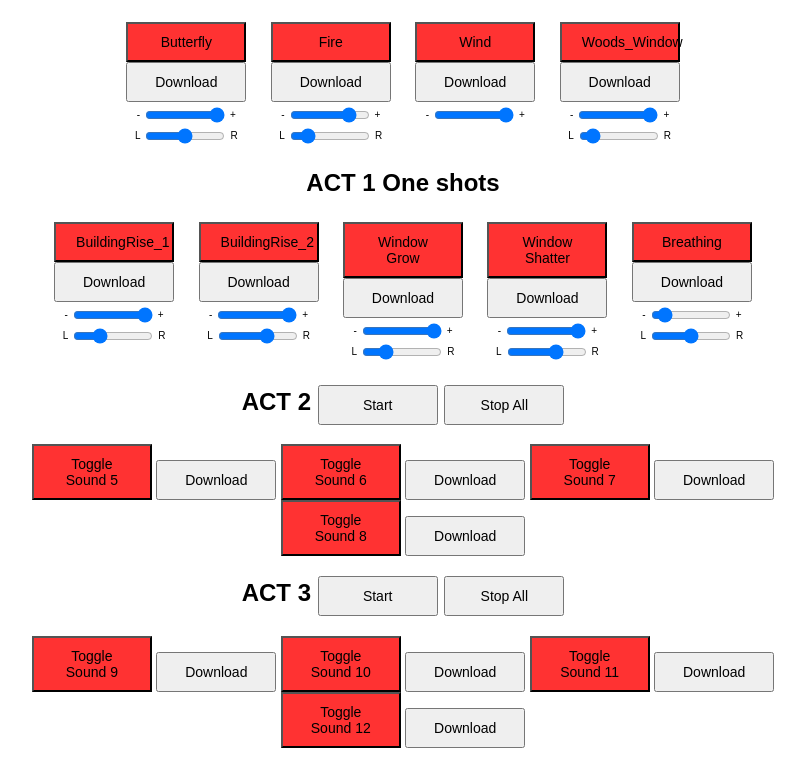
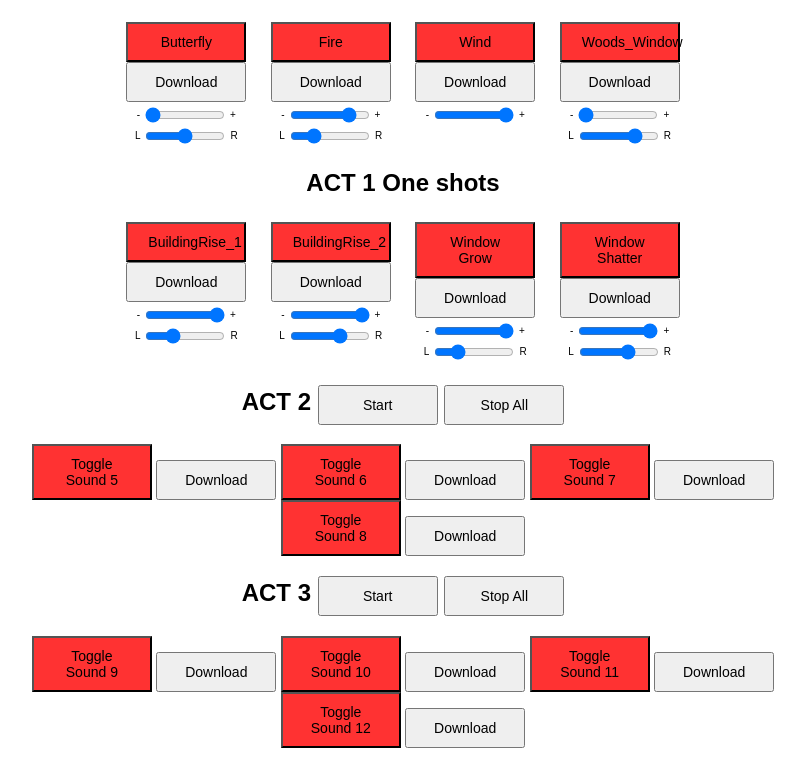
Before and after one commit to AnHof/TME, a plain HTML site: page index.html in a window 1280 px wide. Both pictures are taken after a click on the button "Start". Shown: the part 151-927 px from the top of the page, without its empty margins (237-1042 px from the left). Drawn offline with Linux system fonts and the light colour scheme.

Commit message:
Uppdaterad kod
Initiala volymvärden ändrade för att spela upp korrekta ljud.

```diff
--- a/index.html
+++ b/index.html
@@ -67,7 +67,7 @@ span {
                 <button onclick="downloadSound('Audio/Act_1/TME_Act1 Edit 1 Export 1 Butterf_NoMagic.wav')">Download</button>
                 <div class="volume-control">
                     <span>-</span>
-                    <input type="range" min="0" max="1" step="0.01" value="1"
+                    <input type="range" min="0" max="1" step="0.01" value="0"
                            class="volume-slider" data-row="row1" data-sound="Act1_Butterfly_NoMagic" data-type="volume"
                            oninput="updateVolume('row1', 'Act1_Butterfly_NoMagic', this.value)">
                     <span>+</span>
@@ -93,7 +93,7 @@ span {
                 </div>
                 <div class="pan-control">
                     <span>L</span>
-                    <input type="range" min="-1" max="1" step="0.01" value="-0.7"
+                    <input type="range" min="-1" max="1" step="0.01" value="-0.5"
                     class="pan-slider" data-row="row1" data-sound="Act1_Fire" data-type="pan"
                     oninput="updatePan('row1', 'Act1_Fire', this.value)">
                     <span>R</span>
@@ -118,14 +118,14 @@ span {
                 <button onclick="downloadSound('Audio/Act_1/TME_Act1 Edit 1 Export 1 SkogensLjud.wav')">Download</button>
                 <div class="volume-control">
                     <span>-</span>
-                    <input type="range" min="0" max="1" step="0.01" value="1"
+                    <input type="range" min="0" max="1" step="0.01" value="0"
                            class="volume-slider" data-row="row1" data-sound="Act1_Window_Forest" data-type="volume"
                            oninput="updateVolume('row1', 'Act1_Window_Forest', this.value)">
                     <span>+</span>
                 </div>
                 <div class="pan-control">
                     <span>L</span>
-                    <input type="range" min="-1" max="1" step="0.01" value="-0.8"
+                    <input type="range" min="-1" max="1" step="0.01" value="0.5"
                     class="pan-slider" data-row="row1" data-sound="Act1_Window_Forest" data-type="pan"
                     oninput="updatePan('row1', 'Act1_Window_Forest', this.value)">
                     <span>R</span>
@@ -206,24 +206,6 @@ span {
                     <span>R</span>
                 </div>
             </div>
-            <div class="sound-container">
-                <button onclick="toggleSound('row1_fx', 'sound_fx_5')">Breathing</button>
-                <button onclick="downloadSound('Audio/FX/TME_Act1 Edit 1 Export 1 EFFECT_Breathing Render 1.mp3')">Download</button>
-                <div class="volume-control">
-                    <span>-</span>
-                    <input type="range" min="0" max="1" step="0.01" value="0.1"
-                           class="volume-slider" data-row="row1_fx" data-sound="sound_fx_5" data-type="volume"
-                           oninput="updateVolume('row1_fx', 'sound_fx_5', this.value)">
-                    <span>+</span>
-                </div>
-                <div class="pan-control">
-                    <span>L</span>
-                    <input type="range" min="-1" max="1" step="0.01" value="0"
-                           class="pan-slider" data-row="row1_fx" data-sound="sound_fx_5" data-type="pan"
-                           oninput="updatePan('row1_fx', 'sound_fx_5', this.value)">
-                    <span>R</span>
-                </div>
-            </div>
         </div>
         <div>
             <h2>ACT 2
--- a/script.js
+++ b/script.js
@@ -8,8 +8,8 @@ const soundRows = {
     row1_fx: {
         Act1_Building_Rise1: { audio: new Audio("Audio/FX/TME_Act1 Edit 1 Export 1 BuildingRise_1.wav"), gainNode: null, busy: false },
         Act1_Building_Rise2: { audio: new Audio("Audio/FX/TME_Act1 Edit 1 Export 1 BuildingRise_2.wav"), gainNode: null, busy: false },
-        Act1_Window_Grow: { audio: new Audio("Audio/TME_Act1 Edit 1 Export 1 WindowGrow.wav"), gainNode: null, busy: false },
-        Act1_Window_Shatter: { audio: new Audio("Audio/TME_Act1 Edit 1 Export 1 WindowShatter.wav"), gainNode: null, busy: false },
+        Act1_Window_Grow: { audio: new Audio("Audio/FX/TME_Act1 Edit 1 Export 1 WindowGrow.wav"), gainNode: null, busy: false },
+        Act1_Window_Shatter: { audio: new Audio("Audio/FX/TME_Act1 Edit 1 Export 1 WindowShatter.wav"), gainNode: null, busy: false },
         sound_fx_5: { audio: new Audio("Audio/FX/TME_Act1 Edit 1 Export 1 EFFECT_Breathing Render 0.mp3"), gainNode: null, busy: false }
     },
     row2: {
```
